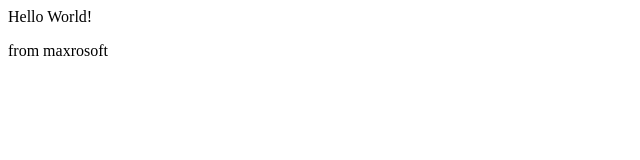
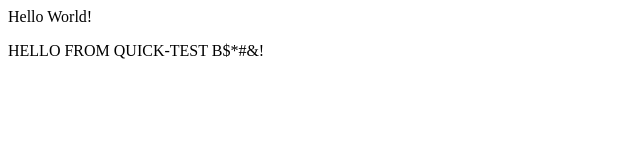
Before and after one commit to Maxrosoft/demo-repo, a plain HTML site: page index.html in a window 1280 px wide. Shown: the whole page, without its empty margins (0-640 px from the left). Drawn offline with Linux system fonts and the light colour scheme.

Commit message:
some rude words were added :)

```diff
--- a/index.html
+++ b/index.html
@@ -7,6 +7,7 @@
 </head>
 <body>
     <div>Hello World!</div>
-    <p>from maxrosoft</p>
+    <p>HELLO FROM QUICK-TEST B$*#&!</p>
+
 </body>
 </html>
```
